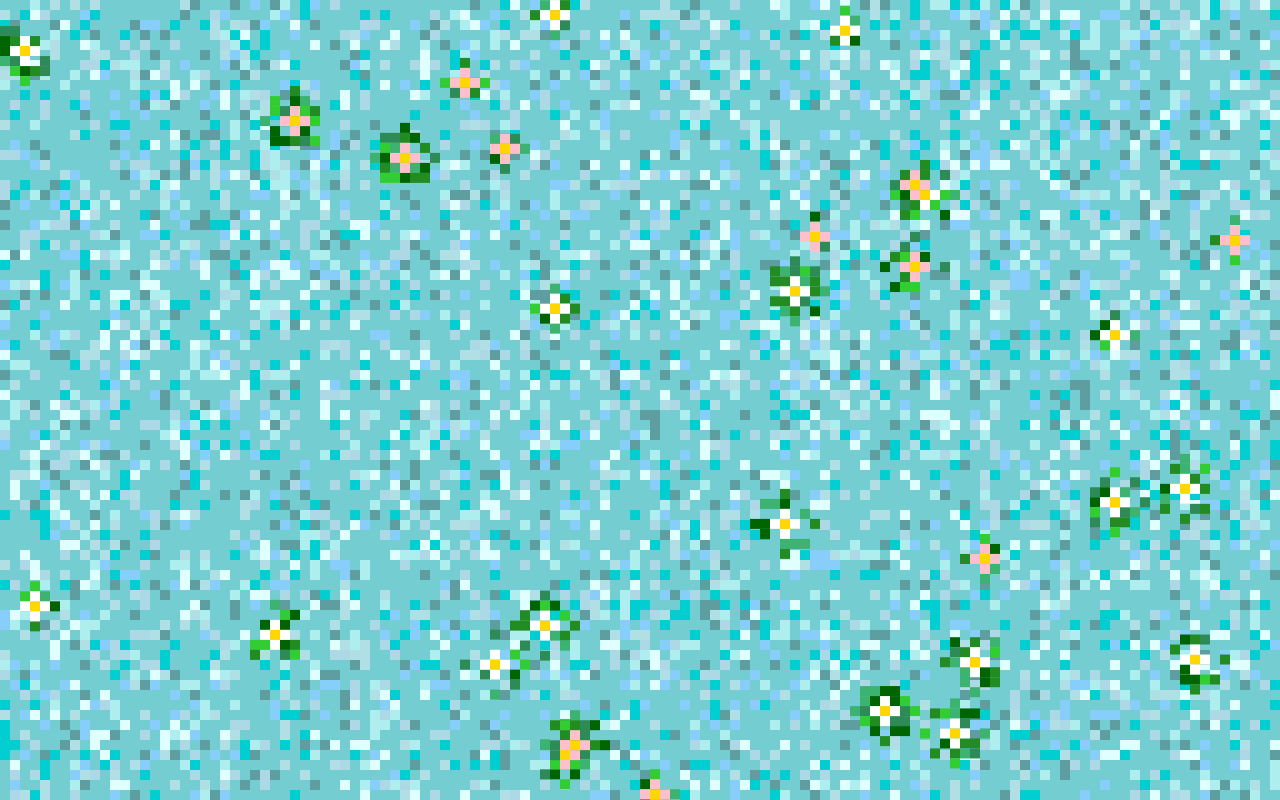
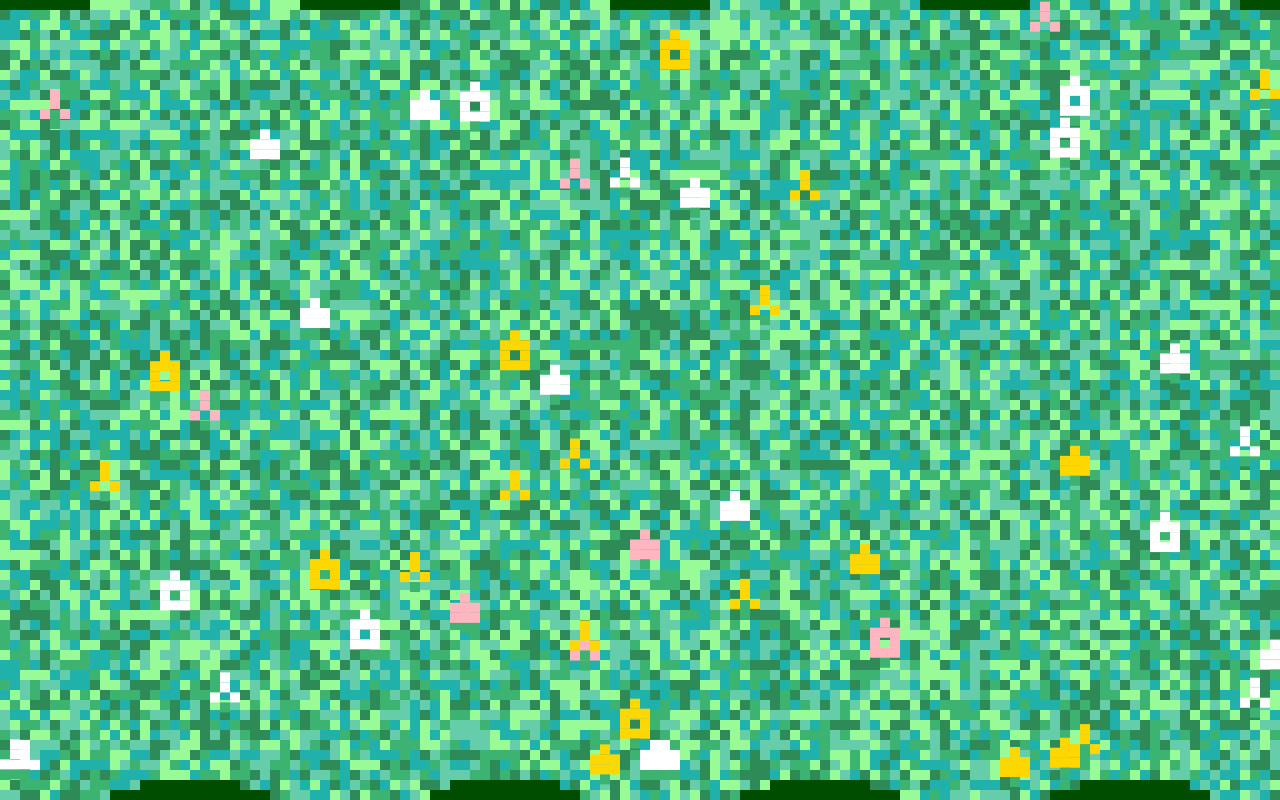
Before and after one commit to maryamshariff/flowerfield, a plain HTML site: page index.html in a window 1280 px wide. Drawn offline with Linux system fonts and the light colour scheme; animation ran at ten frames a second.

Commit message:
flowe rfield

```diff
--- a/index.html
+++ b/index.html
@@ -3,7 +3,7 @@
 <head>
   <meta charset="UTF-8">
   <meta name="viewport" content="width=device-width, initial-scale=1.0">
-  <title>Pixel Art: Water Lilies</title>
+  <title>Pixel Art: Wildflower Field</title>
   <style>
     body, html {
       margin: 0;
@@ -12,12 +12,12 @@
       display: flex;
       justify-content: center;
       align-items: center;
-      background-color: #B0E0E6; /* Change background color to lighter blue */
+      background-color: #004d00; /* Darker green background */
     }
     canvas {
       image-rendering: pixelated; /* Ensures pixelation effect */
       display: block;
-      background-color: 	#74CDD0 ; /* Set canvas background color to lighter blue */
+      background-color: #004d00; /* Set canvas background color to dark green */
     }
   </style>
 </head>
@@ -40,7 +40,9 @@
     const gridWidth = Math.floor(canvas.width / pixelSize);
     const gridHeight = Math.floor(canvas.height / pixelSize);
 
-    const lilyPads = []; // Array to hold lily pad data
+    const flowers = []; // Array to hold flower data
+    const grassTexture = []; // Array to hold grass texture data
+    let grassOffset = 0; // Offset for grass oscillation
 
     // Function to draw a pixel (fillRect with color)
     function drawPixel(x, y, color) {
@@ -48,106 +50,109 @@
       ctx.fillRect(x * pixelSize, y * pixelSize, pixelSize, pixelSize);
     }
 
-    // Function to generate random water colors for a lighter pixelated effect
-    function generateWaterTexture() {
-      const waterColors = ['#B0E0E6', '#AFEEEE', '#ADD8E6', '#E0FFFF', '#87CEFA', '#00CED1', '#5F9EA0'];
+    // Function to generate random vibrant green grass colors
+    function generateGrassTexture() {
+      const grassColors = ['#2E8B57', '#3CB371', '#66CDAA', '#20B2AA', '#98FB98']; // Vibrant green color palette
       for (let y = 0; y < gridHeight; y++) {
+        grassTexture[y] = [];
         for (let x = 0; x < gridWidth; x++) {
-          if (Math.random() > 0.6) { // Randomly decide whether to draw a pixel
-            const colorIndex = Math.floor(Math.random() * waterColors.length);
-            drawPixel(x, y, waterColors[colorIndex]);
-          }
+          const colorIndex = Math.floor(Math.random() * grassColors.length);
+          grassTexture[y][x] = grassColors[colorIndex];
         }
       }
     }
 
-    // Function to create lily pads at random positions with reduced green surface
-    function createLilyPads(numPads) {
-      for (let i = 0; i < numPads; i++) {
-        const radius = Math.floor(Math.random() * 2) + 2; // Smaller size for lily pads
+    // Function to create flowers at random positions
+    function createFlowers(numFlowers) {
+      for (let i = 0; i < numFlowers; i++) {
         const posX = Math.floor(Math.random() * gridWidth);
-        const posY = Math.floor(Math.random() * gridHeight);
-        const speedX = (Math.random() * 0.2) - 0.1; // Slightly faster movement in both X and Y
-        const speedY = (Math.random() * 0.2) - 0.1;
-        lilyPads.push({ posX, posY, radius, speedX, speedY });
+        const posY = Math.floor(Math.random() * (gridHeight - 5)) + 3; // Ensure flowers are drawn above the bottom
+        flowers.push({ posX, posY });
       }
     }
 
-    // Function to add texture to the lily pads (more green variety)
-    function getLilyPadColor() {
-      const greenShades = ['#228B22', '#2E8B57', '#006400', '#32CD32', '#3CB371'];
-      return greenShades[Math.floor(Math.random() * greenShades.length)];
+    // Fixed flower colors (light pink, yellow, white)
+    const fixedFlowerColors = ['#FFB6C1', '#FFD700', '#FFFFFF'];
+
+    // Function to get a random fixed flower color
+    function getFixedFlowerColor() {
+      return fixedFlowerColors[Math.floor(Math.random() * fixedFlowerColors.length)];
     }
 
-    // Draw a smaller lily pad (reduced green surface area)
-    function drawLilyPad(centerX, centerY, radius) {
-      for (let y = -radius; y <= radius; y++) {
-        for (let x = -radius; x <= radius; x++) {
-          if (x * x + y * y <= radius * radius && Math.random() > 0.4) { // Reducing green surface area
-            drawPixel(centerX + x, centerY + y, getLilyPadColor()); // Textured green colors
-          }
-        }
+    // Draw a defined flower shape (Tulips, Daisies, Lavenders) with larger size
+    function drawFlower(centerX, centerY, flowerColor, oscillation) {
+      const flowerType = Math.floor(Math.random() * 3); // Randomly select flower type
+      const flowerY = centerY + oscillation; // Apply oscillation to flower's Y position
+
+      // Draw a tulip
+      if (flowerType === 0) {
+        // Larger tulip shape
+        drawPixel(centerX, flowerY - 2, flowerColor);
+        drawPixel(centerX - 1, flowerY - 1, flowerColor);
+        drawPixel(centerX, flowerY - 1, flowerColor);
+        drawPixel(centerX + 1, flowerY - 1, flowerColor);
+        drawPixel(centerX - 1, flowerY, flowerColor);
+        drawPixel(centerX + 1, flowerY, flowerColor);
+        drawPixel(centerX, flowerY, flowerColor);
+        drawPixel(centerX, flowerY + 1, '#3CB371'); // Stem color
+      }
+      // Draw a daisy
+      else if (flowerType === 1) {
+        // Larger daisy shape
+        drawPixel(centerX, flowerY - 2, flowerColor);
+        drawPixel(centerX - 1, flowerY - 1, flowerColor);
+        drawPixel(centerX, flowerY - 1, flowerColor);
+        drawPixel(centerX + 1, flowerY - 1, flowerColor);
+        drawPixel(centerX - 1, flowerY, flowerColor);
+        drawPixel(centerX + 1, flowerY, flowerColor);
+        drawPixel(centerX - 1, flowerY + 1, flowerColor);
+        drawPixel(centerX, flowerY + 1, flowerColor);
+        drawPixel(centerX + 1, flowerY + 1, flowerColor);
+        drawPixel(centerX, flowerY + 2, '#3CB371'); // Stem color
+      }
+      // Draw lavender
+      else {
+        // Larger lavender shape
+        drawPixel(centerX, flowerY - 3, flowerColor);
+        drawPixel(centerX, flowerY - 2, flowerColor);
+        drawPixel(centerX - 1, flowerY - 1, flowerColor);
+        drawPixel(centerX + 1, flowerY - 1, flowerColor);
+        drawPixel(centerX, flowerY, '#3CB371'); // Stem color
       }
     }
 
-    // Function to randomly choose between light pink or white for water lily flowers
-    function getFlowerColor() {
-      return Math.random() > 0.5 ? '#FFC0CB' : '#FFFFFF'; // Light pink or white
+    // Draw flowers on the canvas
+    function drawFlowers() {
+      for (let flower of flowers) {
+        const flowerColor = getFixedFlowerColor(); // Get a fixed flower color for each draw
+        const oscillation = Math.sin((flower.posX + grassOffset) * 0.2) * 1; // Apply oscillation effect to flowers
+        drawFlower(flower.posX, flower.posY, flowerColor, oscillation);
+      }
     }
 
-    // Draw water lily flower (small light pink/white pixels)
-    function drawWaterLily(centerX, centerY) {
-      const flowerColor = getFlowerColor(); // Lighter color for flowers
-      drawPixel(centerX, centerY, '#FFD700'); // Yellow center
-      drawPixel(centerX - 1, centerY, flowerColor);
-      drawPixel(centerX + 1, centerY, flowerColor);
-      drawPixel(centerX, centerY - 1, flowerColor);
-      drawPixel(centerX, centerY + 1, flowerColor);
-    }
-
-    // Animate water lilies to move randomly without intersecting each other
-    function moveLilyPads() {
-      for (let i = 0; i < lilyPads.length; i++) {
-        let lilyPad = lilyPads[i];
-
-        // Update the position with random motion
-        lilyPad.posX += lilyPad.speedX;
-        lilyPad.posY += lilyPad.speedY;
-
-        // Keep the lily pads within screen boundaries
-        if (lilyPad.posX < 0 || lilyPad.posX >= gridWidth) lilyPad.speedX *= -1;
-        if (lilyPad.posY < 0 || lilyPad.posY >= gridHeight) lilyPad.speedY *= -1;
-
-        // Check for intersection with other lily pads
-        for (let j = 0; j < lilyPads.length; j++) {
-          if (i !== j) {
-            const otherPad = lilyPads[j];
-            const distX = lilyPad.posX - otherPad.posX;
-            const distY = lilyPad.posY - otherPad.posY;
-            const distance = Math.sqrt(distX * distX + distY * distY);
-            if (distance < lilyPad.radius + otherPad.radius) {
-              lilyPad.speedX *= -1; // Reverse direction to avoid intersection
-              lilyPad.speedY *= -1;
-            }
-          }
+    // Animate grass movement with more pronounced oscillation
+    function animateGrass() {
+      ctx.clearRect(0, 0, canvas.width, canvas.height); // Clear canvas
+      // Draw textured grass with oscillation
+      for (let y = 0; y < gridHeight; y++) {
+        for (let x = 0; x < gridWidth; x++) {
+          const oscillation = Math.sin((x + grassOffset) * 0.2) * 2; // Oscillation effect
+          drawPixel(x, y + Math.floor(oscillation), grassTexture[y][x]);
         }
-
-        // Draw the lily pad and the flower
-        drawLilyPad(Math.floor(lilyPad.posX), lilyPad.posY, lilyPad.radius);
-        drawWaterLily(Math.floor(lilyPad.posX), lilyPad.posY);
       }
+      grassOffset += 0.1; // Speed of the oscillation
     }
 
     // Main animation function
     function animate() {
-      ctx.clearRect(0, 0, canvas.width, canvas.height); // Clear canvas
-      generateWaterTexture(); // Draw dynamic pixelated water texture
-      moveLilyPads(); // Move lily pads and draw them
-      setTimeout(animate, 100); // Slow down the water animation
+      animateGrass(); // Animate grass movement
+      drawFlowers(); // Draw flowers
+      requestAnimationFrame(animate); // Use requestAnimationFrame for smooth animation
     }
 
     // Initialize the scene
-    createLilyPads(30); // Create 30 lily pads
+    generateGrassTexture(); // Create grass texture
+    createFlowers(50); // Create 50 flowers
     animate(); // Start animation loop
 
     // Adjust canvas size on window resize
```
